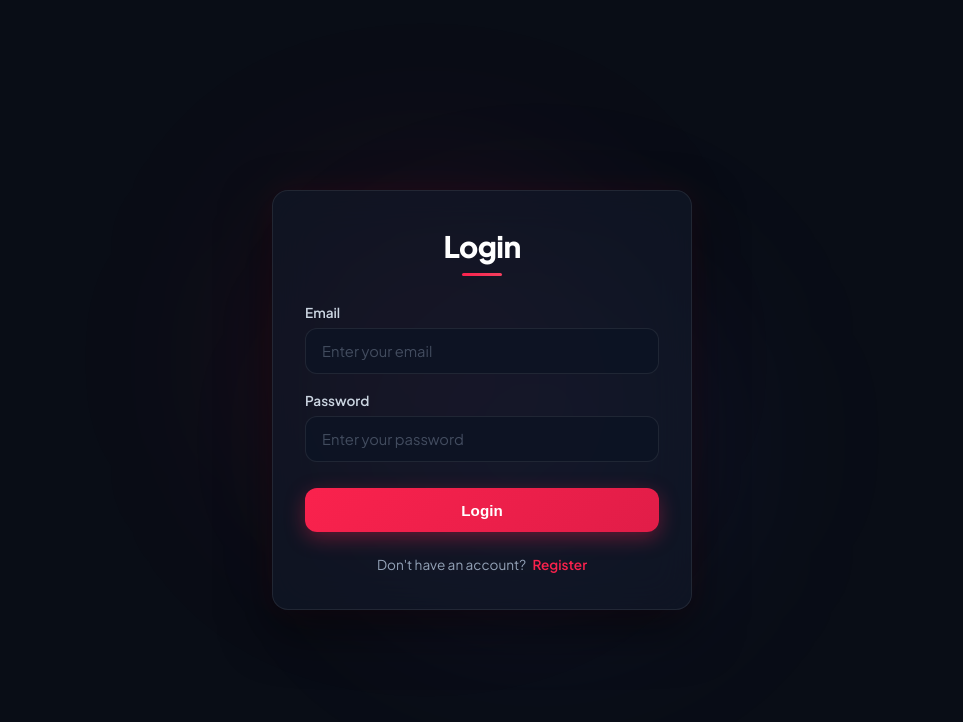
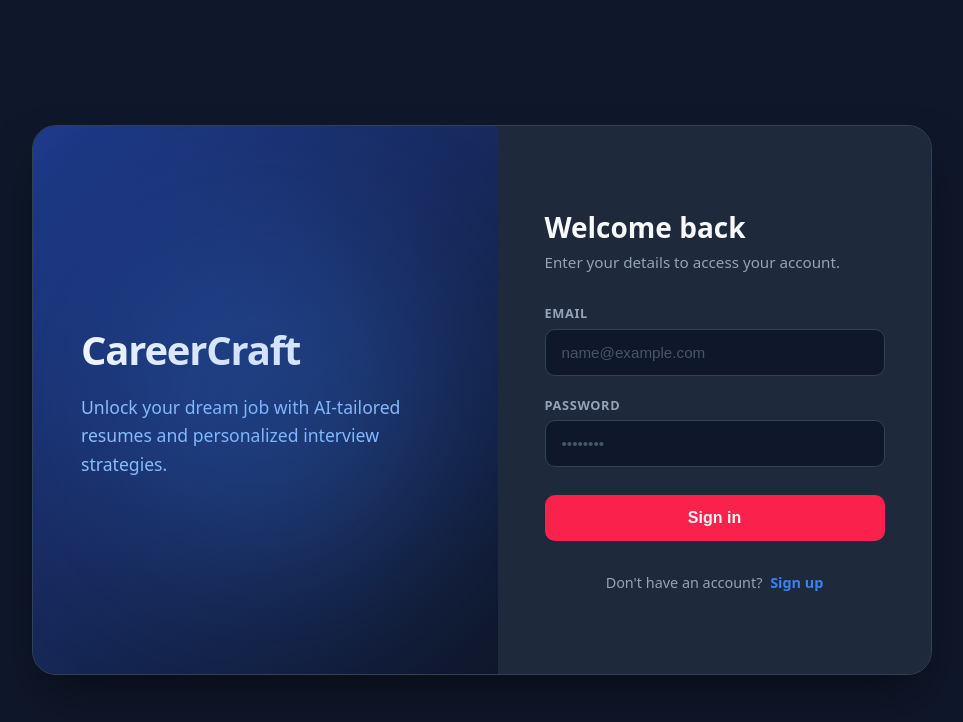
Before and after one commit to prateek-kumar-gupta/genai-resume-builder, a React (Vite) app in the folder Frontend/: page /login in a window 1280 px wide. Shown: the top 722 px of the page, without its empty margins (158-1121 px from the left). Built offline with nearby package versions, Linux system fonts and the light colour scheme; no server answers.

Commit message:
feat(ui): Redesign auth flow and rebrand to CareerCraft

```diff
--- a/Frontend/index.html
+++ b/Frontend/index.html
@@ -4,8 +4,8 @@
     <meta charset="UTF-8" />
     <link rel="icon" type="image/svg+xml" href="/favicon.svg" />
     <meta name="viewport" content="width=device-width, initial-scale=1.0" />
-    <title>CareerGenAI | AI-Powered Interview Coach &amp; Prep Matrix</title>
-    <meta name="description" content="AI-driven interview preparation platform powered by Gemini. Upload your resume and paste the job description to generate targeted technical and behavioral interview questions, match scores, and a 7-day study roadmap." />
+    <title>CareerCraft | AI Resume Builder &amp; Interview Prep</title>
+    <meta name="description" content="AI-driven career platform powered by Gemini. Upload your resume and paste the job description to generate a tailored resume and targeted interview prep strategy." />
     <link rel="preconnect" href="https://fonts.googleapis.com">
     <link rel="preconnect" href="https://fonts.gstatic.com" crossorigin>
     <link href="https://fonts.googleapis.com/css2?family=Plus+Jakarta+Sans:wght@300;400;500;600;700;800&family=JetBrains+Mono:wght@400;500&display=swap" rel="stylesheet">
--- a/Frontend/src/features/auth/auth.form.scss
+++ b/Frontend/src/features/auth/auth.form.scss
@@ -1,128 +1,182 @@
-// Modern Auth Form Styles
-.auth-page-main, main:has(.form-container) {
+/* Modern Split Auth Form Styles */
+:root {
+  --auth-bg: #0f172a;
+  --auth-surface: #1e293b;
+  --auth-primary: #3b82f6;
+  --auth-primary-hover: #2563eb;
+  --auth-text: #f8fafc;
+  --auth-text-muted: #94a3b8;
+  --auth-border: #334155;
+}
+
+.auth-layout {
   min-height: 100vh;
   width: 100%;
+  background-color: var(--auth-bg);
   display: flex;
   justify-content: center;
   align-items: center;
-  padding: 1.5rem;
-  background-color: var(--bg-canvas, #090d16);
+  padding: 1rem;
+  font-family: system-ui, -apple-system, BlinkMacSystemFont, 'Segoe UI', Roboto, sans-serif;
+  box-sizing: border-box;
+}
+
+.auth-split {
+  display: flex;
+  width: 100%;
+  max-width: 900px;
+  min-height: 550px;
+  background-color: var(--auth-surface);
+  border-radius: 24px;
+  overflow: hidden;
+  box-shadow: 0 25px 50px -12px rgba(0, 0, 0, 0.5);
+  border: 1px solid var(--auth-border);
+}
+
+/* LEFT SIDE - BANNER */
+.auth-banner {
+  flex: 1;
+  background: linear-gradient(135deg, #1e3a8a 0%, #0f172a 100%);
   position: relative;
+  display: none;
+  padding: 3rem;
   overflow: hidden;
 
-  &::before {
-    content: '';
-    position: absolute;
-    top: 20%;
-    left: 30%;
-    width: 400px;
-    height: 400px;
-    background: radial-gradient(circle, rgba(250, 34, 77, 0.25) 0%, transparent 70%);
-    filter: blur(100px);
-    pointer-events: none;
+  @media (min-width: 768px) {
+    display: flex;
+    flex-direction: column;
+    justify-content: center;
   }
 
-  &::after {
-    content: '';
+  .banner-content {
+    position: relative;
+    z-index: 10;
+
+    h2 {
+      font-size: 2.5rem;
+      font-weight: 800;
+      color: #ffffff;
+      margin-bottom: 1rem;
+      letter-spacing: -0.03em;
+    }
+
+    p {
+      font-size: 1.1rem;
+      color: #93c5fd;
+      line-height: 1.6;
+    }
+  }
+
+  .abstract-shape {
     position: absolute;
-    bottom: 20%;
-    right: 30%;
-    width: 400px;
-    height: 400px;
-    background: radial-gradient(circle, rgba(99, 102, 241, 0.25) 0%, transparent 70%);
-    filter: blur(100px);
-    pointer-events: none;
+    width: 350px;
+    height: 350px;
+    background: #3b82f6;
+    border-radius: 50%;
+    filter: blur(80px);
+    opacity: 0.25;
+    top: 50%;
+    left: 50%;
+    transform: translate(-50%, -50%);
+    animation: pulse 4s ease-in-out infinite alternate;
+  }
+}
+
+@keyframes pulse {
+  0% { transform: translate(-50%, -50%) scale(1); opacity: 0.25; }
+  100% { transform: translate(-50%, -50%) scale(1.15); opacity: 0.4; }
+}
+
+/* RIGHT SIDE - FORM */
+.auth-form-wrapper {
+  flex: 1;
+  display: flex;
+  justify-content: center;
+  align-items: center;
+  padding: 2rem;
+  background-color: var(--auth-surface);
 }
 
 .form-container {
   width: 100%;
-    max-width: 420px;
-    display: flex;
-    flex-direction: column;
-    gap: 1.5rem;
-    padding: 2.25rem 2rem;
-    border-radius: var(--radius-lg, 16px);
-    background: var(--bg-surface-1, rgba(17, 24, 39, 0.8));
-    border: 1px solid var(--border-subtle, rgba(255, 255, 255, 0.1));
-    backdrop-filter: blur(20px);
-    box-shadow: 0 20px 50px rgba(0, 0, 0, 0.5), 0 0 30px rgba(250, 34, 77, 0.08);
-    position: relative;
-    z-index: 1;
+  max-width: 340px;
+
+  .form-header {
+    margin-bottom: 2rem;
 
     h1 {
-      font-size: 1.85rem;
-      font-weight: 800;
-      letter-spacing: -0.02em;
-      color: #fff;
-      text-align: center;
-      margin-bottom: 0.25rem;
+      font-size: 1.75rem;
+      font-weight: 700;
+      color: var(--auth-text);
+      margin-bottom: 0.4rem;
+      margin-top: 0;
+    }
 
-      &::after {
-        content: '';
-        display: block;
-        width: 40px;
-        height: 3px;
-        background: linear-gradient(90deg, #fa224d, #f43f5e);
-        border-radius: 999px;
-        margin: 0.5rem auto 0 auto;
+    p {
+      color: var(--auth-text-muted);
+      font-size: 0.95rem;
+      margin: 0;
     }
   }
 
   form {
     display: flex;
     flex-direction: column;
-      gap: 1.15rem;
+    gap: 1.25rem;
   }
 
   .input-group {
     display: flex;
     flex-direction: column;
-      gap: 0.45rem;
+    gap: 0.4rem;
 
     label {
-        font-size: 0.85rem;
+      font-size: 0.8rem;
       font-weight: 600;
-        color: #cbd5e1;
+      color: var(--auth-text-muted);
+      text-transform: uppercase;
+      letter-spacing: 0.05em;
     }
 
     input {
       width: 100%;
-        background: var(--bg-input, rgba(13, 20, 36, 0.85));
-        border: 1px solid var(--border-subtle, rgba(255, 255, 255, 0.1));
+      background: #0f172a;
+      border: 1px solid var(--auth-border);
+      color: var(--auth-text);
+      padding: 0.875rem 1rem;
+      border-radius: 10px;
+      font-size: 0.95rem;
       outline: none;
-        padding-inline: 1rem;
-        padding-block: 0.8rem;
-        border-radius: var(--radius-md, 10px);
-        color: #f1f5f9;
-        font-family: var(--font-sans);
-        font-size: 0.92rem;
       transition: all 0.2s ease;
+      box-sizing: border-box;
 
       &::placeholder {
-          color: rgba(148, 163, 184, 0.4);
+        color: #475569;
       }
 
       &:focus {
-          border-color: var(--border-focus, rgba(250, 34, 77, 0.5));
-          box-shadow: 0 0 0 3px rgba(250, 34, 77, 0.15);
-          background: rgba(15, 23, 42, 0.95);
+        border-color: var(--auth-primary);
+        box-shadow: 0 0 0 3px rgba(59, 130, 246, 0.2);
+        background: #15203b;
       }
     }
   }
 
-    .button.primary-button {
+  .primary-button {
     margin-top: 0.5rem;
-      background: linear-gradient(135deg, #fa224d 0%, #e11d48 100%);
-      color: #fff;
-      font-size: 0.95rem;
-      font-weight: 700;
-      padding-block: 0.85rem;
-      border-radius: var(--radius-md, 10px);
-      box-shadow: 0 6px 20px rgba(250, 34, 77, 0.35);
+    background-color: var(--auth-primary);
+    color: white;
+    border: none;
+    padding: 0.875rem;
+    border-radius: 10px;
+    font-size: 1rem;
+    font-weight: 600;
+    cursor: pointer;
+    transition: background-color 0.2s, transform 0.1s;
+    width: 100%;
 
     &:hover {
-        transform: translateY(-1px);
-        box-shadow: 0 8px 24px rgba(250, 34, 77, 0.45);
+      background-color: var(--auth-primary-hover);
     }
 
     &:active {
@@ -130,13 +184,14 @@
     }
   }
 
-    p {
+  .auth-footer {
+    margin-top: 2rem;
     text-align: center;
-      font-size: 0.85rem;
-      color: var(--text-secondary, #94a3b8);
+    font-size: 0.9rem;
+    color: var(--auth-text-muted);
 
     a {
-        color: #fa224d;
+      color: var(--auth-primary);
       text-decoration: none;
       font-weight: 600;
       margin-left: 0.25rem;
@@ -147,4 +202,3 @@
     }
   }
 }
-}
--- a/Frontend/src/features/auth/pages/Login.jsx
+++ b/Frontend/src/features/auth/pages/Login.jsx
@@ -2,6 +2,7 @@ import React, {useState} from 'react'
 import { useNavigate,Link } from 'react-router'
 import "../auth.form.scss"
 import { useAuth } from '../hooks/useAuth';
+
 const Login = () => {
     const { loading , handleLogin } = useAuth();
     const navigate = useNavigate();
@@ -10,36 +11,52 @@ const Login = () => {
 
     const handleSubmit =  async (e) => {
         e.preventDefault();
-    // Handle form submission logic here
         await handleLogin(email , password)
         navigate('/')
     }
+
     if(loading) {
-    return (<main><h1>Loading........</h1></main>)
+        return (<main className="auth-layout"><h1 style={{color: 'white'}}>Authenticating...</h1></main>)
     }
 
     return (
-    <main>
-        <div className = "form-container">
-             <h1>Login</h1>
+        <main className="auth-layout">
+            <div className="auth-split">
+                <div className="auth-banner">
+                    <div className="banner-content">
+                        <h2>CareerCraft</h2>
+                        <p>Unlock your dream job with AI-tailored resumes and personalized interview strategies.</p>
+                        <div className="abstract-shape"></div>
+                    </div>
+                </div>
+
+                <div className="auth-form-wrapper">
+                    <div className="form-container">
+                        <div className="form-header">
+                            <h1>Welcome back</h1>
+                            <p>Enter your details to access your account.</p>
+                        </div>
 
                         <form onSubmit={handleSubmit}>
-              <div className = "input-group">
-                <label htmlFor = "email">Email</label>
+                            <div className="input-group">
+                                <label htmlFor="email">Email</label>
                                 <input
                                     onChange={(e) => setEmail(e.target.value)}
-                type = "email" name = "email" id = "email" placeholder = "Enter your email" />
+                                    type="email" name="email" id="email" placeholder="name@example.com" />
                             </div>
-                <div className = "input-group">
-                    <label htmlFor = "password">Password</label>
+                            <div className="input-group">
+                                <label htmlFor="password">Password</label>
                                 <input
                                     onChange={(e) => setPassword(e.target.value)}
-                    type = "password" name = "password" id = "password" placeholder = "Enter your password" />
+                                    type="password" name="password" id="password" placeholder="••••••••" />
+                            </div>
 
+                            <button className="button primary-button">Sign in</button>
+                        </form>
+
+                        <p className="auth-footer">Don't have an account? <Link to={"/register"}>Sign up</Link></p>
                     </div>
-            <button className = "button primary-button" >Login</button>
-             </form>
-             <p>Don't have an account? <Link to = {"/register"} >Register</Link> </p>
+                </div>
             </div>
         </main>
     )
--- a/Frontend/src/features/auth/pages/Register.jsx
+++ b/Frontend/src/features/auth/pages/Register.jsx
@@ -1,6 +1,7 @@
-import react ,{useState} from 'react'
+import React, {useState} from 'react'
 import {useAuth} from "../hooks/useAuth"
 import { useNavigate,Link } from 'react-router'
+import "../auth.form.scss"
 
 const Register = () => {
     const navigate = useNavigate();
@@ -8,46 +9,61 @@ const Register = () => {
     const [email , setEmail] = useState("");
     const [password , setPassword] = useState("");
     const {loading , handleRegister} = useAuth();
+
     const handleSubmit = async (e) => {
         e.preventDefault();
-    // Handle form submission logic here
         await handleRegister({username , email , password})
         navigate('/')
     }
 
     if(loading) {
-    return (<main><h1>Loading........</h1></main>)
+        return (<main className="auth-layout"><h1 style={{color: 'white'}}>Creating account...</h1></main>)
     }
+
     return (
+        <main className="auth-layout">
+            <div className="auth-split">
+                <div className="auth-banner">
+                    <div className="banner-content">
+                        <h2>CareerCraft</h2>
+                        <p>Join today and start crafting the perfect resume and interview strategy.</p>
+                        <div className="abstract-shape"></div>
+                    </div>
+                </div>
 
-
-     <main>
-        <div className = "form-container">
-             <h1>Register</h1>
+                <div className="auth-form-wrapper">
+                    <div className="form-container">
+                        <div className="form-header">
+                            <h1>Create an account</h1>
+                            <p>Enter your details below to get started.</p>
+                        </div>
 
                         <form onSubmit={handleSubmit}>
-              <div className = "input-group">
-                <label htmlFor = "username">Username</label>
+                            <div className="input-group">
+                                <label htmlFor="username">Username</label>
                                 <input
                                     onChange={(e) => setUsername(e.target.value)}
-                type = "text" name = "username" id = "username" placeholder = "Enter your username" />
+                                    type="text" name="username" id="username" placeholder="johndoe" />
                             </div>
-              <div className = "input-group">
-                <label htmlFor = "email">Email</label>
+                            <div className="input-group">
+                                <label htmlFor="email">Email</label>
                                 <input
                                     onChange={(e) => setEmail(e.target.value)}
-                type = "email" name = "email" id = "email" placeholder = "Enter your email" />
+                                    type="email" name="email" id="email" placeholder="name@example.com" />
                             </div>
-                <div className = "input-group">
-                    <label htmlFor = "password">Password</label>
+                            <div className="input-group">
+                                <label htmlFor="password">Password</label>
                                 <input
                                     onChange={(e) => setPassword(e.target.value)}
-                    type = "password" name = "password" id = "password" placeholder = "Enter your password" />
+                                    type="password" name="password" id="password" placeholder="••••••••" />
+                            </div>
 
+                            <button className="button primary-button">Sign up</button>
+                        </form>
+
+                        <p className="auth-footer">Already have an account? <Link to={"/login"}>Sign in</Link></p>
                     </div>
-            <button className = "button primary-button" >Register</button>
-             </form>
-             <p>Already have an account? <Link to = {"/login"} >Login</Link></p>
+                </div>
             </div>
         </main>
     )
--- a/Frontend/src/features/interview/components/Navbar.jsx
+++ b/Frontend/src/features/interview/components/Navbar.jsx
@@ -14,8 +14,8 @@ const Navbar = ({ onOpenHistory, onPreviewDemo, hasActiveReport, onBackToEditor
                         <SparklesIcon size={20} className="logo-sparkle" />
                     </div>
                     <div className="brand-text">
-                        <span className="brand-title">Career<span className="gradient-text">GenAI</span></span>
-                        <span className="brand-badge">INTERVIEW MATRIX</span>
+                        <span className="brand-title">Career<span className="gradient-text">Craft</span></span>
+                        <span className="brand-badge">RESUME & INTERVIEW AI</span>
                     </div>
                 </div>
 
```
Lines whose indentation alone changed are shown as unchanged.
